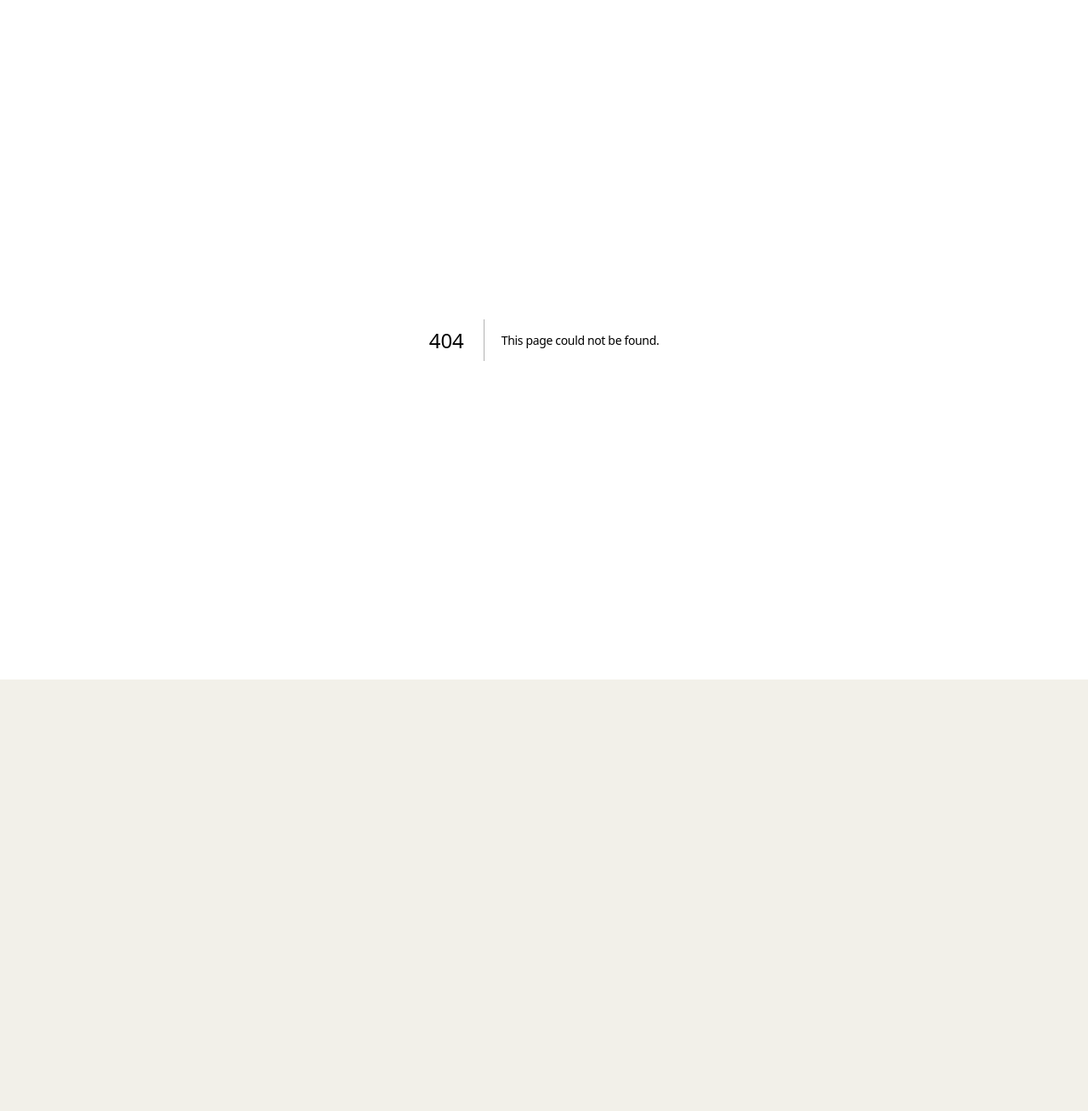
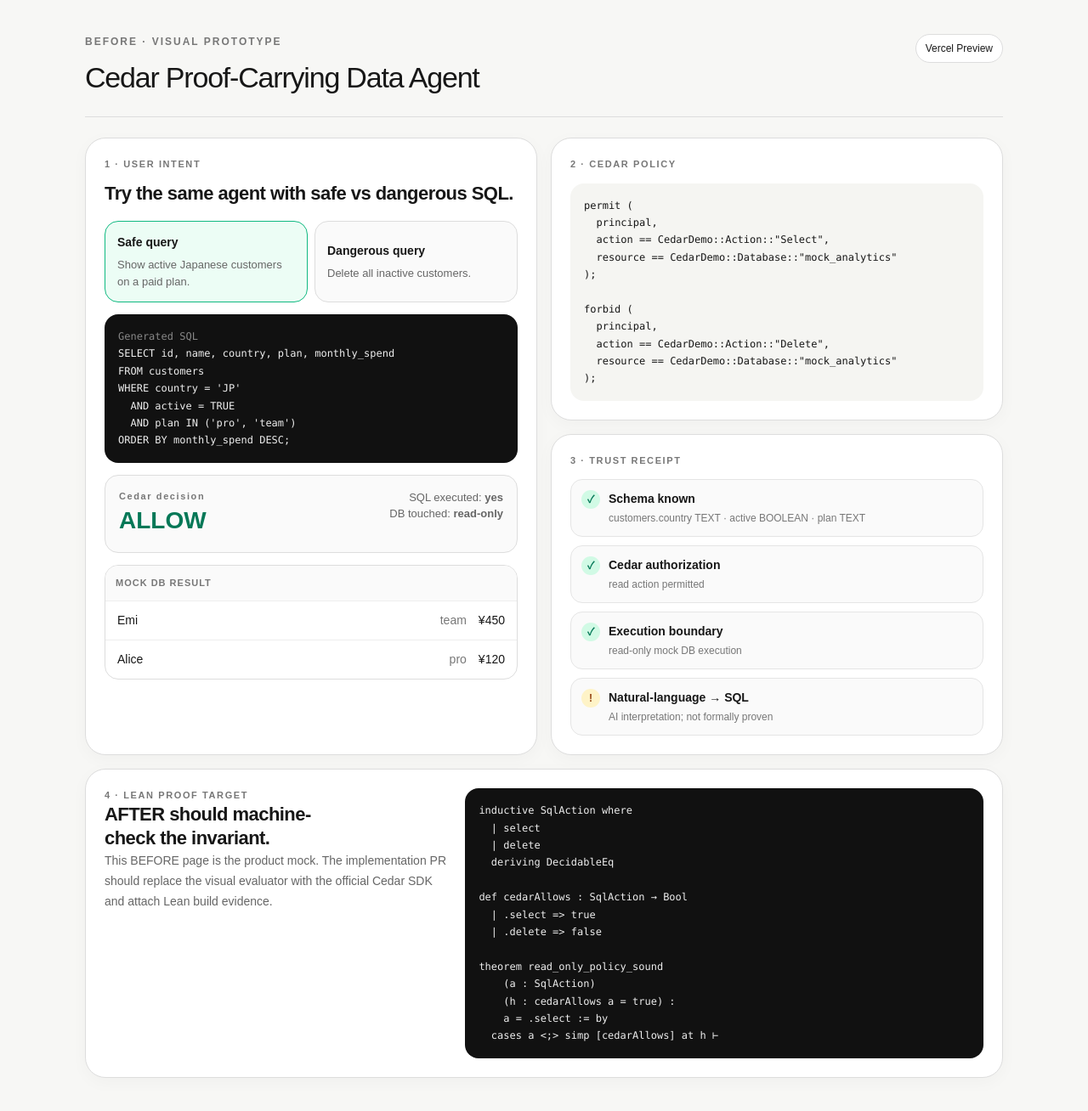
Before and after one commit to liush2yuxjtu/business-world-agent-diaper, a Next.js app: page /cedar-proof in a window 1280 px wide. Before the commit this address had no page. Shown: the whole page at 85% size. Before the commit the page ends 800 px from the top, so only its background shows below. Built offline with nearby package versions, Linux system fonts and the light colour scheme.

Commit message:
preview: add Cedar proof agent BEFORE demo

```diff
--- /dev/null
+++ b/app/cedar-proof/page.tsx
@@ -0,0 +1,130 @@
+"use client";
+
+import { useMemo, useState } from "react";
+
+const safeSql = `SELECT id, name, country, plan, monthly_spend
+FROM customers
+WHERE country = 'JP'
+  AND active = TRUE
+  AND plan IN ('pro', 'team')
+ORDER BY monthly_spend DESC;`;
+
+const dangerSql = `DELETE FROM customers
+WHERE active = FALSE;`;
+
+const cedarPolicy = `permit (
+  principal,
+  action == CedarDemo::Action::"Select",
+  resource == CedarDemo::Database::"mock_analytics"
+);
+
+forbid (
+  principal,
+  action == CedarDemo::Action::"Delete",
+  resource == CedarDemo::Database::"mock_analytics"
+);`;
+
+const leanProof = `inductive SqlAction where
+  | select
+  | delete
+  deriving DecidableEq
+
+def cedarAllows : SqlAction → Bool
+  | .select => true
+  | .delete => false
+
+theorem read_only_policy_sound
+    (a : SqlAction)
+    (h : cedarAllows a = true) :
+    a = .select := by
+  cases a <;> simp [cedarAllows] at h ⊢`;
+
+const rows = [
+  { id: 5, name: "Emi", plan: "team", spend: 450 },
+  { id: 1, name: "Alice", plan: "pro", spend: 120 },
+];
+
+export default function CedarProofPreview() {
+  const [mode, setMode] = useState<"safe" | "danger">("safe");
+  const result = useMemo(() => mode === "safe"
+    ? { verdict: "ALLOW", sql: safeSql, executed: true }
+    : { verdict: "DENY", sql: dangerSql, executed: false }, [mode]);
+
+  return (
+    <main style={{minHeight:"100vh",background:"#f7f7f5",color:"#171717",fontFamily:"Arial, sans-serif"}}>
+      <div style={{maxWidth:1120,margin:"0 auto",padding:"40px 20px"}}>
+        <div style={{display:"flex",justifyContent:"space-between",gap:20,borderBottom:"1px solid #ddd",paddingBottom:20,marginBottom:24}}>
+          <div>
+            <div style={{fontSize:12,fontWeight:700,letterSpacing:2,color:"#777"}}>BEFORE · VISUAL PROTOTYPE</div>
+            <h1 style={{fontSize:34,margin:"8px 0 0",letterSpacing:"-1.2px"}}>Cedar Proof-Carrying Data Agent</h1>
+          </div>
+          <div style={{alignSelf:"start",border:"1px solid #ddd",borderRadius:999,padding:"7px 11px",fontSize:12,background:"white"}}>Vercel Preview</div>
+        </div>
+
+        <div style={{display:"grid",gridTemplateColumns:"repeat(auto-fit,minmax(320px,1fr))",gap:16}}>
+          <section style={card}>
+            <Label>1 · USER INTENT</Label>
+            <h2 style={{fontSize:22,margin:"12px 0 18px"}}>Try the same agent with safe vs dangerous SQL.</h2>
+
+            <div style={{display:"grid",gridTemplateColumns:"1fr 1fr",gap:8}}>
+              <button onClick={() => setMode("safe")} style={choice(mode==="safe","#ecfdf5","#10b981")}>
+                <b>Safe query</b><span style={small}>Show active Japanese customers on a paid plan.</span>
+              </button>
+              <button onClick={() => setMode("danger")} style={choice(mode==="danger","#fef2f2","#ef4444")}>
+                <b>Dangerous query</b><span style={small}>Delete all inactive customers.</span>
+              </button>
+            </div>
+
+            <pre style={code}><span style={{color:"#888"}}>Generated SQL{"\n"}</span>{result.sql}</pre>
+
+            <div style={{marginTop:14,padding:16,border:"1px solid #ddd",borderRadius:16,display:"flex",justifyContent:"space-between",background:"#fafafa"}}>
+              <div><Label>Cedar decision</Label><div style={{fontSize:28,fontWeight:800,color:result.verdict==="ALLOW"?"#047857":"#b91c1c"}}>{result.verdict}</div></div>
+              <div style={{textAlign:"right",fontSize:13,color:"#666"}}>SQL executed: <b>{result.executed ? "yes" : "no"}</b><br/>DB touched: <b>{result.executed ? "read-only" : "no"}</b></div>
+            </div>
+
+            {result.executed ? (
+              <div style={{marginTop:14,border:"1px solid #ddd",borderRadius:16,overflow:"hidden"}}>
+                <div style={{padding:12,background:"#fafafa",fontSize:11,fontWeight:700,color:"#777",letterSpacing:1}}>MOCK DB RESULT</div>
+                {rows.map((row) => <div key={row.id} style={{display:"grid",gridTemplateColumns:"1fr auto auto",gap:14,padding:"12px 14px",borderTop:"1px solid #eee",fontSize:14}}>
+                  <span>{row.name}</span><span style={{color:"#777"}}>{row.plan}</span><span>¥{row.spend}</span>
+                </div>)}
+              </div>
+            ) : (
+              <div style={{marginTop:14,padding:14,border:"1px solid #fecaca",borderRadius:16,background:"#fef2f2",color:"#991b1b",fontSize:14,lineHeight:1.6}}>
+                Cedar blocks the mutation before execution. Authorization is deterministic; NL → SQL interpretation is still an AI step.
+              </div>
+            )}
+          </section>
+
+          <div style={{display:"grid",gap:16}}>
+            <section style={card}><Label>2 · CEDAR POLICY</Label><pre style={lightCode}>{cedarPolicy}</pre></section>
+            <section style={card}>
+              <Label>3 · TRUST RECEIPT</Label>
+              <div style={{display:"grid",gap:10,marginTop:14}}>
+                <Receipt ok title="Schema known" detail="customers.country TEXT · active BOOLEAN · plan TEXT" />
+                <Receipt ok title="Cedar authorization" detail={result.verdict==="ALLOW"?"read action permitted":"delete action denied"} />
+                <Receipt ok title="Execution boundary" detail={result.executed?"read-only mock DB execution":"execution prevented"} />
+                <Receipt title="Natural-language → SQL" detail="AI interpretation; not formally proven" />
+              </div>
+            </section>
+          </div>
+        </div>
+
+        <section style={{...card,marginTop:16}}>
+          <div style={{display:"grid",gridTemplateColumns:"minmax(240px,.8fr) minmax(300px,1.2fr)",gap:18}}>
+            <div><Label>4 · LEAN PROOF TARGET</Label><h2 style={{fontSize:22}}>AFTER should machine-check the invariant.</h2><p style={{fontSize:14,color:"#666",lineHeight:1.7}}>This BEFORE page is the product mock. The implementation PR should replace the visual evaluator with the official Cedar SDK and attach Lean build evidence.</p></div>
+            <pre style={{...code,marginTop:0}}>{leanProof}</pre>
+          </div>
+        </section>
+      </div>
+    </main>
+  );
+}
+
+const card = {background:"white",border:"1px solid #ddd",borderRadius:24,padding:22,boxShadow:"0 5px 20px rgba(0,0,0,.03)"} as const;
+const small = {display:"block",marginTop:6,fontSize:13,lineHeight:1.5,color:"#666"} as const;
+const code = {marginTop:14,whiteSpace:"pre-wrap",overflowX:"auto",background:"#111",color:"#eee",padding:16,borderRadius:16,fontSize:12,lineHeight:1.7} as const;
+const lightCode = {marginTop:14,whiteSpace:"pre-wrap",overflowX:"auto",background:"#f5f5f2",padding:16,borderRadius:16,fontSize:12,lineHeight:1.7} as const;
+function choice(active:boolean,bg:string,border:string){return {textAlign:"left" as const,border:`1px solid ${active?border:"#ddd"}`,borderRadius:16,padding:14,background:active?bg:"#fafafa",cursor:"pointer"};}
+function Label({children}:{children:React.ReactNode}){return <div style={{fontSize:11,fontWeight:800,letterSpacing:1.6,color:"#777"}}>{children}</div>}
+function Receipt({ok=false,title,detail}:{ok?:boolean;title:string;detail:string}){return <div style={{display:"flex",gap:10,padding:12,border:"1px solid #e5e5e5",borderRadius:14,background:"#fafafa"}}><div style={{width:22,height:22,borderRadius:999,display:"grid",placeItems:"center",background:ok?"#d1fae5":"#fef3c7",color:ok?"#047857":"#92400e",fontSize:12,fontWeight:800}}>{ok?"✓":"!"}</div><div><b style={{fontSize:14}}>{title}</b><div style={{fontSize:12,color:"#777",marginTop:3}}>{detail}</div></div></div>}
```
